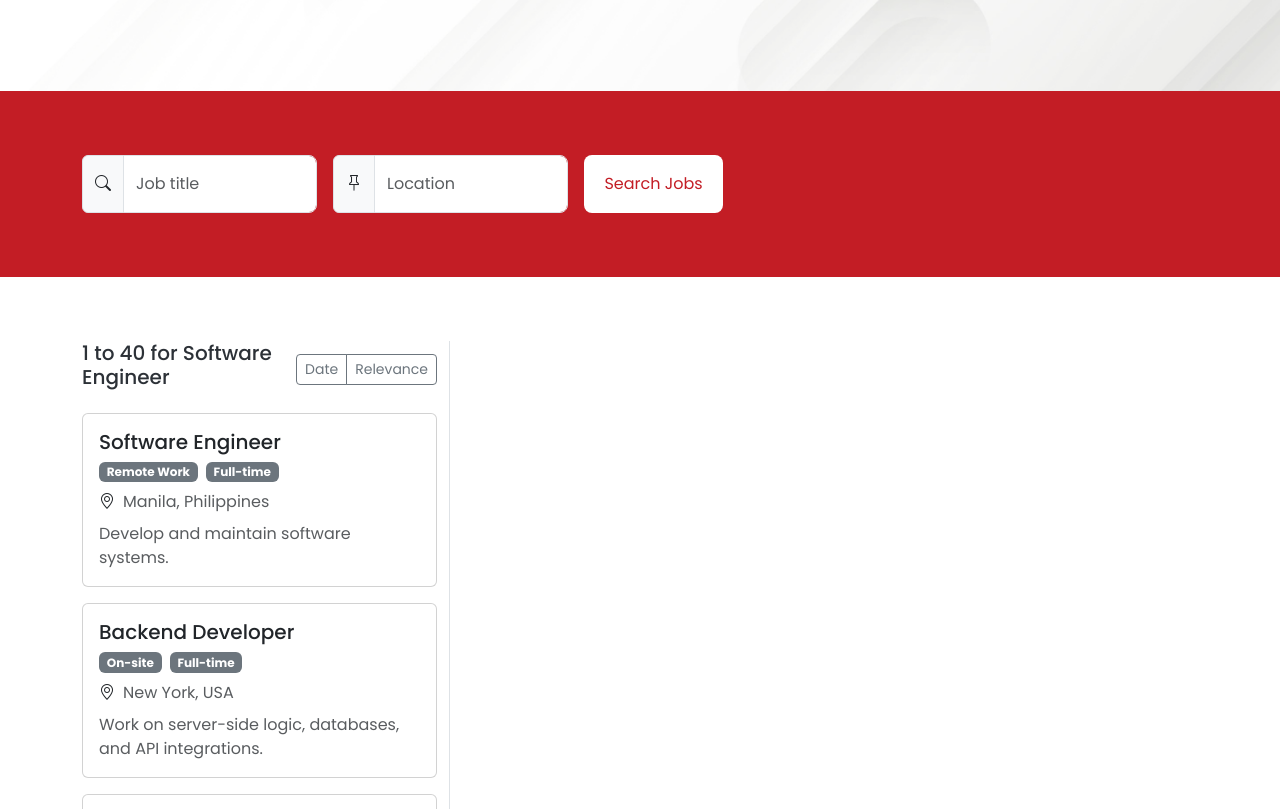
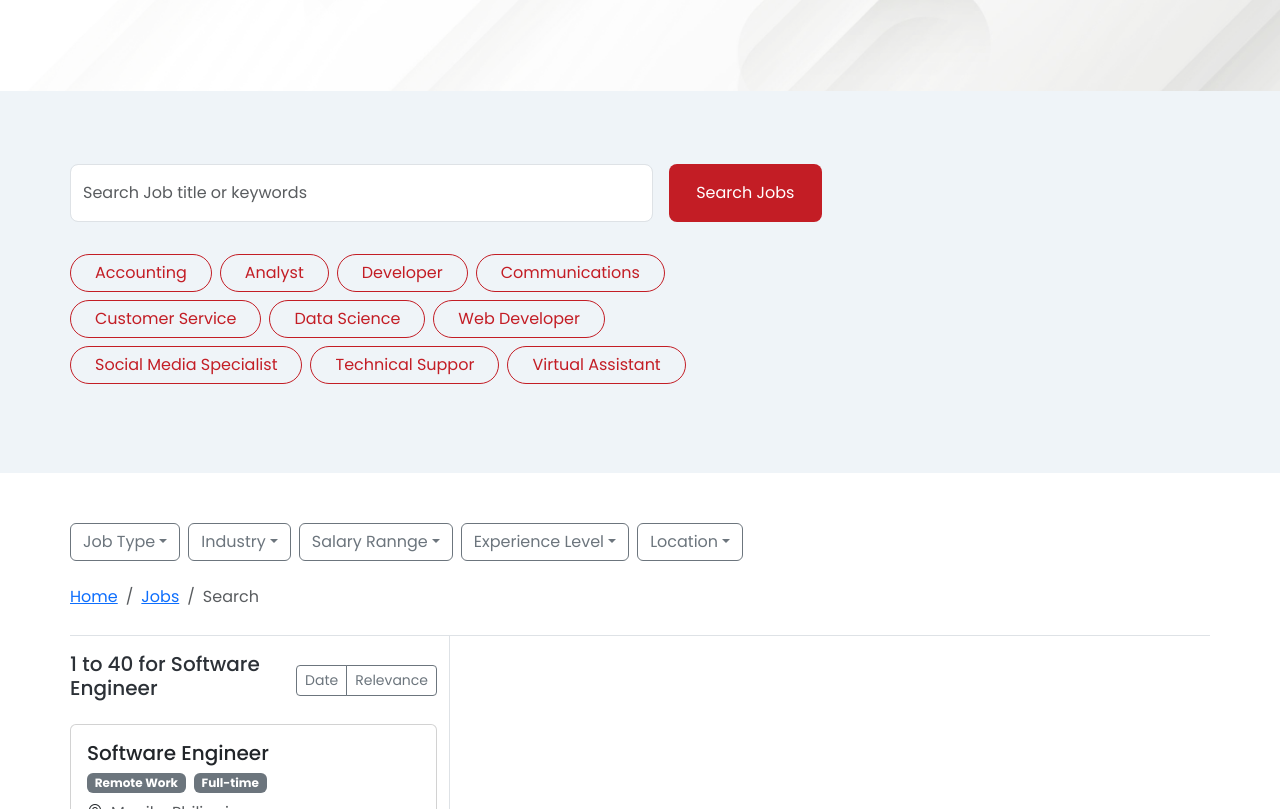
Before and after one commit to JayThreeme/hr-unified-recruitment-website, a React (Vite) app: page /jobs in a window 1280 px wide. Shown: the part 709-1518 px from the top of the page. Built offline with nearby package versions, Linux system fonts and the light colour scheme.

Commit message:
added components on job page

```diff
--- a/src/Pages/About.jsx
+++ b/src/Pages/About.jsx
@@ -1,9 +1,14 @@
 import HeroAbout from "./Components/About/HeroAbout";
+import Companies from "./Components/Home/Companies";
+import WhyChoose from "./Components/Home/WhyChoose";
 
 const About = () => {
   return (
     <>
       <HeroAbout />
+      <Companies/>
+      <WhyChoose/>
+
     </>
   );
 };
--- a/src/Pages/Admin/AdminCreateJobs.jsx
+++ b/src/Pages/Admin/AdminCreateJobs.jsx
@@ -177,6 +177,8 @@ const AdminCreateJobs = () => {
                     </div>
                   </div>
                 </div>
+
+
               </div>
             </div>
           </div>
--- /dev/null
+++ b/src/Pages/Components/Jobs/JobFilters.jsx
@@ -0,0 +1,190 @@
+const JobFilters = () => {
+  return (
+    <div
+      className=""
+      style={{
+        padding: "50px 0px 0px 0px",
+        backgroundColor: "#FFF",
+      }}
+    >
+
+
+      <div className="container px-0 py-0  ">
+        <div className="">
+          <div className="input-group">
+            {/* Department */}
+            <div className="d-flex gap-2">
+              <div className="d-flex align-items-center ">
+                <button
+                  className="btn btn-outline-secondary dropdown-toggle"
+                  type="button"
+                  data-bs-toggle="dropdown"
+                  aria-expanded="false"
+                >
+                  Job Type
+                </button>
+                <ul className="dropdown-menu">
+                  <li>
+                    <a className="dropdown-item" href="#">
+                      Full-Time
+                    </a>
+                  </li>
+                  <li>
+                    <a className="dropdown-item" href="#">
+                      Remote
+                    </a>
+                  </li>
+                  <li>
+                    <a className="dropdown-item" href="#">
+                      Part-time
+                    </a>
+                  </li>
+                </ul>
+              </div>
+              {/* -------------------- */}
+              <div className="d-flex align-items-center ">
+                <button
+                  className="btn btn-outline-secondary dropdown-toggle"
+                  type="button"
+                  data-bs-toggle="dropdown"
+                  aria-expanded="false"
+                >
+                  Industry
+                </button>
+                <ul className="dropdown-menu">
+                  <li>
+                    <a className="dropdown-item" href="#">
+                      Information Technology
+                    </a>
+                  </li>
+                  <li>
+                    <a className="dropdown-item" href="#">
+                      Customer Service
+                    </a>
+                  </li>
+                  <li>
+                    <a className="dropdown-item" href="#">
+                      Finance & Marketing
+                    </a>
+                  </li>
+                </ul>
+              </div>
+              {/* ---------------------------- */}
+              <div className="d-flex align-items-center ">
+                <button
+                  className="btn btn-outline-secondary dropdown-toggle"
+                  type="button"
+                  data-bs-toggle="dropdown"
+                  aria-expanded="false"
+                >
+                  Salary Rannge
+                </button>
+                <ul className="dropdown-menu">
+                  <li>
+                    <a className="dropdown-item" href="#">
+                      10,000 - 20,000
+                    </a>
+                  </li>
+                  <li>
+                    <a className="dropdown-item" href="#">
+                      20,000 - 30,000
+                    </a>
+                  </li>
+                  <li>
+                    <a className="dropdown-item" href="#">
+                      30,000 - 40,000
+                    </a>
+                  </li>
+                </ul>
+              </div>
+              {/* ------------------------------------------- */}
+              <div className="d-flex align-items-center ">
+                <button
+                  className="btn btn-outline-secondary dropdown-toggle"
+                  type="button"
+                  data-bs-toggle="dropdown"
+                  aria-expanded="false"
+                >
+                  Experience Level
+                </button>
+                <ul className="dropdown-menu">
+                  <li>
+                    <a className="dropdown-item" href="#">
+                      Entry Level
+                    </a>
+                  </li>
+                  <li>
+                    <a className="dropdown-item" href="#">
+                      Mid-Senior Level
+                    </a>
+                  </li>
+                  <li>
+                    <a className="dropdown-item" href="#">
+                      Senior Level
+                    </a>
+                  </li>
+                  <li>
+                    <a className="dropdown-item" href="#">
+                      Veteran Level
+                    </a>
+                  </li>
+                </ul>
+              </div>
+              {/* ------------------------------------------- */}
+              <div className="d-flex align-items-center ">
+                <button
+                  className="btn btn-outline-secondary dropdown-toggle"
+                  type="button"
+                  data-bs-toggle="dropdown"
+                  aria-expanded="false"
+                >
+                  Location
+                </button>
+                <ul className="dropdown-menu">
+                  <li>
+                    <a className="dropdown-item" href="#">
+                      Philippines
+                    </a>
+                  </li>
+                  <li>
+                    <a className="dropdown-item" href="#">
+                      USA
+                    </a>
+                  </li>
+                  <li>
+                    <a className="dropdown-item" href="#">
+                      North-Korea
+                    </a>
+                  </li>
+                  <li>
+                    <a className="dropdown-item" href="#">
+                      China
+                    </a>
+                  </li>
+                </ul>
+              </div>
+            </div>
+          </div>
+        </div>
+      </div>
+
+      <div className="container pt-4 pb-0 px-0">
+        <nav aria-label="breadcrumb">
+          <ol className="breadcrumb">
+            <li className="breadcrumb-item">
+              <a href="#">Home</a>
+            </li>
+            <li className="breadcrumb-item">
+              <a href="#">Jobs</a>
+            </li>
+            <li className="breadcrumb-item active" aria-current="page">
+              Search
+            </li>
+          </ol>
+        </nav>
+      </div>
+    </div>
+  );
+};
+
+export default JobFilters;
--- a/src/Pages/Components/Jobs/JobSearchResult.jsx
+++ b/src/Pages/Components/Jobs/JobSearchResult.jsx
@@ -5,17 +5,18 @@ const JobSearchResult = () => {
   const [selectedJob, setSelectedJob] = useState(null);
 
   return (
+
     <div
       className=""
       style={{
-        padding: "64px 0px",
+        padding: "10px 0px 0px 0px",
         backgroundColor: "#FFF",
       }}
     >
-      <div className="container d-grid gap-4">
+      <div className="container d-grid gap-4 border-top ">
         <div className="row">
           {/* list */}
-          <div className="col-md-4 border-end">
+          <div className="col-md-4 border-end pt-3 ps-0">
             <div className="d-flex justify-content-between align-items-center mb-3">
               <h5>1 to 40 for Software Engineer</h5>
               <div className="btn-group">
--- a/src/Pages/Components/Jobs/JobSearchSection.jsx
+++ b/src/Pages/Components/Jobs/JobSearchSection.jsx
@@ -1,24 +1,34 @@
 const JobSearchSection = () => {
+  const jobCategories = [
+    "Accounting",
+    "Analyst",
+    "Developer",
+    "Communications",
+    "Customer Service",
+    "Data Science",
+    "Web Developer",
+    "Social Media Specialist",
+    "Technical Suppor",
+    "Virtual Assistant",
+  ];
+
   return (
     <div
       className="text-white"
       style={{
-        padding: "64px 0px",
-        backgroundColor: "#C31D25",
+        padding: "25px 0px",
+        backgroundColor: "#EFF4F8",
       }}
     >
-      <div className="container d-grid gap-4">
-        <div className="row">
-          <div className="col-md-7">
+      <div className="container py-5 px-0">
+        <div className="row justify-content-start mb-3">
+          <div className="col-md-8">
             <div className="d-flex gap-3">
               <div className="input-group flex-grow-1">
-                <span className="input-group-text">
-                  <i className="bi bi-search"></i>
-                </span>
                 <input
                   type="text"
                   className="form-control form-control-lg"
-                  placeholder="Job title"
+                  placeholder="Search Job title or keywords"
                   style={{
                     fontSize: "16px",
                     color: "#D3D3D3",
@@ -26,27 +36,13 @@ const JobSearchSection = () => {
                   }}
                 />
               </div>
-              <div className="input-group flex-grow-1">
-                <span className="input-group-text">
-                  <i className="bi bi-pin"></i>
-                </span>
-                <input
-                  type="text"
-                  className="form-control form-control-lg"
-                  placeholder="Location"
-                  style={{
-                    fontSize: "16px",
-                    color: "#D3D3D3",
-                    padding: "16px 12px",
-                  }}
-                />
-              </div>
+
               <button
-                className="btn btn-lg w-50"
+                className="btn btn-lg w-25"
                 style={{
                   fontSize: "16px",
-                  backgroundColor: "#FFF",
-                  color: "#c31d25",
+                  backgroundColor: "#C31D25",
+                  color: "#FFFF",
                 }}
               >
                 Search Jobs
@@ -54,6 +50,25 @@ const JobSearchSection = () => {
             </div>
           </div>
         </div>
+        <div>
+        <div className="row justify-content-start">
+              <div className="col-md-8">
+                <div className="d-flex flex-wrap justify-content-start gap-2 py-3">
+                  {jobCategories.map((category, index) => (
+                    <button
+                      key={index}
+                      className="btn btn-outline-danger rounded-pill px-4"
+                      style={{
+                        borderColor: "#C31D25",
+                      }}
+                    >
+                      {category}
+                    </button>
+                  ))}
+                </div>
+              </div>
+            </div>
+        </div>
       </div>
     </div>
   );
--- a/src/Pages/Contact.jsx
+++ b/src/Pages/Contact.jsx
@@ -1,9 +1,11 @@
 import HeroContact from "./Components/Contact/HeroContact";
+import Companies from "./Components/Home/Companies";
 
 const Contact = () => {
   return (
     <>
       <HeroContact />
+      <Companies />
     </>
   );
 };
--- a/src/Pages/Jobs.jsx
+++ b/src/Pages/Jobs.jsx
@@ -1,4 +1,5 @@
 import HeroJobs from "./Components/Jobs/HeroJobs";
+import JobFilters from "./Components/Jobs/JobFilters";
 import JobSearchResult from "./Components/Jobs/JobSearchResult";
 import JobSearchSection from "./Components/Jobs/JobSearchSection";
 
@@ -7,6 +8,7 @@ const Jobs = () => {
     <>
       <HeroJobs />
       <JobSearchSection />
+      <JobFilters/>
       <JobSearchResult />
     </>
   );
```
